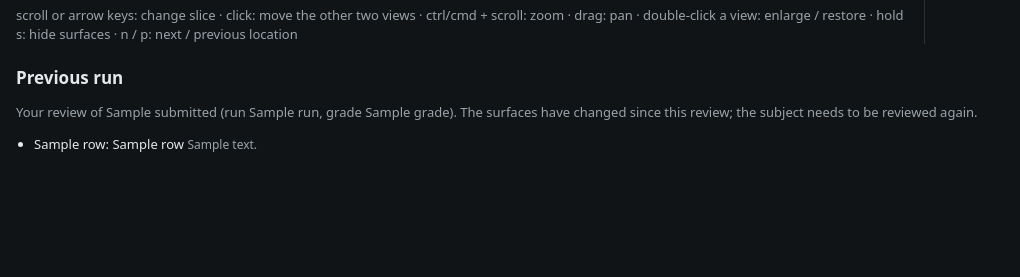
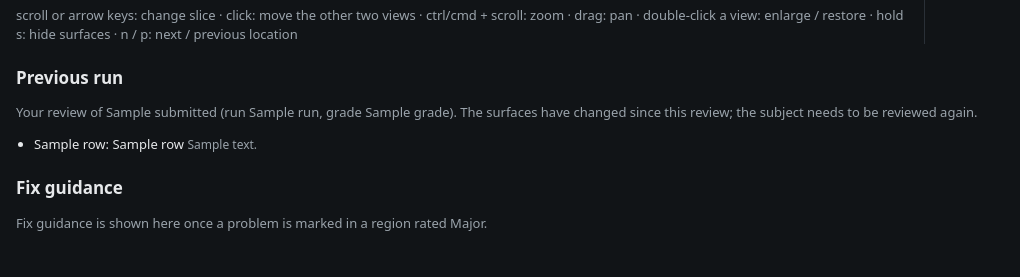
Before and after one commit to poldracklab/surfaceqa, a Python web app: template src/surfaceqa/web/templates/subject.html in a window 1280 px wide. Shown: the part 993-1270 px from the top of the page, without its empty margins (0-1020 px from the left). Before the commit the page ends 1145 px from the top, so only its background shows below. Run offline with Jinja, Linux system fonts and the light colour scheme; the template is opened without the code that fills it: most values are stand-ins (such as "Sample title", 1, 10 or a date in 2020).

Commit message:
Show fix guidance and the edited flag on the pages and in the export
Co-Authored-By: Claude Fable 5.2 <noreply@anthropic.com>

```diff
--- a/src/surfaceqa/web/static/app.css
+++ b/src/surfaceqa/web/static/app.css
@@ -99,3 +99,11 @@ ul.missing { color: #ffd866; font-size: 13px; padding-left: 18px; margin: 4px 0;
 .help dt { color: var(--muted); white-space: nowrap; }
 .help dd { margin: 0; }
 .viewer.picking canvas { cursor: cell; }
+.guidance .problem { border-top: 1px solid var(--line, #333); margin-top: 12px; padding-top: 4px; }
+.guidance h3 { font-size: 14px; margin: 8px 0 4px; }
+.guidance .steps { font-size: 13px; padding-left: 20px; }
+.guidance .steps li { margin-bottom: 10px; }
+.guidance .steps p { margin: 4px 0; }
+.command { display: flex; align-items: flex-start; gap: 8px; margin: 2px 0 6px; }
+.command pre { flex: 1; margin: 0; padding: 6px 8px; background: #111; border: 1px solid #333; border-radius: 4px; font-size: 12px; white-space: pre-wrap; overflow-wrap: anywhere; }
+.command .copy { flex: none; font-size: 12px; }
--- /dev/null
+++ b/src/surfaceqa/web/templates/_guidance.html
@@ -0,0 +1,36 @@
+{% set g = subject.guidance %}
+<h2>Fix guidance</h2>
+{% if subject.guidance_from == "final" %}<p class="note">From the final labels.</p>
+{% elif subject.guidance_from == "own" %}<p class="note">From your review.</p>{% endif %}
+{% if not g %}
+<p class="note">{% if subject.guidance_from == "final" %}No region is rated Major in the final labels, so no fix is listed.{% elif reviewing %}Fix guidance appears here for every problem you mark in a region rated Major.{% else %}Fix guidance is shown here once a problem is marked in a region rated Major.{% endif %}</p>
+{% else %}
+{% if g.warning %}<p class="warning">{{ g.warning }}</p>{% endif %}
+{% if g.edited %}<p class="note">This subject has already been edited: {{ g.evidence | join("; ") }}.</p>{% endif %}
+{% for p in g.problems %}
+<article class="problem">
+<h3>{{ p.region_title }}: {{ p.kind_label }}</h3>
+<p class="note">{% if p.reviewer %}Marked by {{ p.reviewer }}. {% endif %}{% if p.where %}At surface coordinate {{ p.where }}. {% endif %}{% if p.note %}<span class="muted">{{ p.note }}</span>{% endif %}</p>
+{% if p.region_note %}<p class="note">{{ p.region_note }}</p>{% endif %}
+{% if not p.steps %}<p class="note">There is no recipe for this problem.</p>{% endif %}
+<ol class="steps">
+{% for s in p.steps %}
+<li>
+<p>{{ s.text }} <span class="muted">{{ s.paint }}</span></p>
+{% if s["copy"] %}<p class="note">Create the file to edit, unless it already exists:</p>
+<div class="command"><pre>{{ s["copy"] }}</pre><button type="button" class="copy">Copy</button></div>{% endif %}
+<p class="note">Open it at the marked place:</p>
+<div class="command"><pre>{{ s.freeview }}</pre><button type="button" class="copy">Copy</button></div>
+<p class="note">{{ s.rerun.label }}:</p>
+<div class="command"><pre>{{ s.rerun.command }}</pre><button type="button" class="copy">Copy</button></div>
+</li>
+{% endfor %}
+</ol>
+</article>
+{% endfor %}
+{% if g.rerun_note %}<p class="note">{{ g.rerun_note }}</p>{% endif %}
+{% if g.never_edit %}<p class="note">Do not edit: {{ g.never_edit | join(", ") }}. {{ g.never_edit_note }}</p>{% endif %}
+{% if g.cautions %}<ul class="marklist">{% for line in g.cautions %}<li>{{ line }}</li>{% endfor %}</ul>{% endif %}
+{% if g.docs %}<p class="note">Editing documentation: <a href="{{ g.docs }}">{{ g.docs }}</a></p>{% endif %}
+<p class="note">After the rerun, run <code>surfaceqa build</code> again; the subject then needs a new review.</p>
+{% endif %}
--- a/src/surfaceqa/web/templates/_header.html
+++ b/src/surfaceqa/web/templates/_header.html
@@ -4,4 +4,5 @@
 <dt>Pipeline</dt><dd>{{ subject.pipeline_label }}</dd>
 <dt>Path</dt><dd class="path">{{ subject.path }}</dd>
 <dt>Review</dt><dd>{{ subject.review_label | default('Not yet reviewed') }}</dd>
+{% if subject.edited %}<dt>Edited</dt><dd>yes: {{ subject.evidence | join("; ") }}</dd>{% endif %}
 </dl>
--- a/src/surfaceqa/web/templates/index.html
+++ b/src/surfaceqa/web/templates/index.html
@@ -7,7 +7,7 @@
 <thead><tr><th>Subject</th><th>Source</th><th>Pipeline</th><th>Status</th><th>Score</th><th>Rank</th><th>Findings</th><th>Largest</th><th>Indicators</th><th>Reviewed by</th>{% if reviewing %}<th>Your review</th>{% endif %}<th>Final grade</th><th>Needs fix</th></tr></thead>
 <tbody>
 {% for s in subjects %}
-<tr><td><a href="{{ s.href }}">{{ s.name }}</a></td><td>{{ s.source }}</td><td>{{ s.pipeline_label }}</td><td class="status">{{ s.status }}</td>
+<tr><td><a href="{{ s.href }}">{{ s.name }}</a></td><td>{{ s.source }}</td><td>{{ s.pipeline_label }}{% if s.edited %} · edited{% endif %}</td><td class="status">{{ s.status }}</td>
 {%- if s.hide_indicators %}<td colspan="5" class="muted">hidden until you submit</td>
 {%- elif s.score is not none %}<td class="num">{{ s.score }}</td><td class="num">{{ s.rank.rank }} of {{ s.rank.of }}</td><td class="num">{{ s.n_findings }}</td><td>{{ s.largest }}</td><td class="muted">{% if s.not_run %}{{ s.not_run | length }} of {{ s.n_indicators }} not run{% else %}all run{% endif %}</td>
 {%- else %}<td colspan="5" class="muted">not computed</td>{% endif %}
--- a/src/surfaceqa/web/templates/subject.html
+++ b/src/surfaceqa/web/templates/subject.html
@@ -41,6 +41,9 @@
 </aside>
 </div>
 {% include "_final.html" %}
+<section id="guidance" class="reviews guidance">
+{% include "_guidance.html" %}
+</section>
 {% if reviewing %}
 <div id="help" class="help" hidden><h2>Keys</h2><dl>
 <dt>1 2 3</dt><dd>rate the current item</dd>
```
Also changed, not shown: src/surfaceqa/export.py (+8 -6 lines), src/surfaceqa/site.py (+10 -1 lines), src/surfaceqa/site_guidance.py (added, +56 -0 lines), tests/test_export.py (+5 -5 lines).
